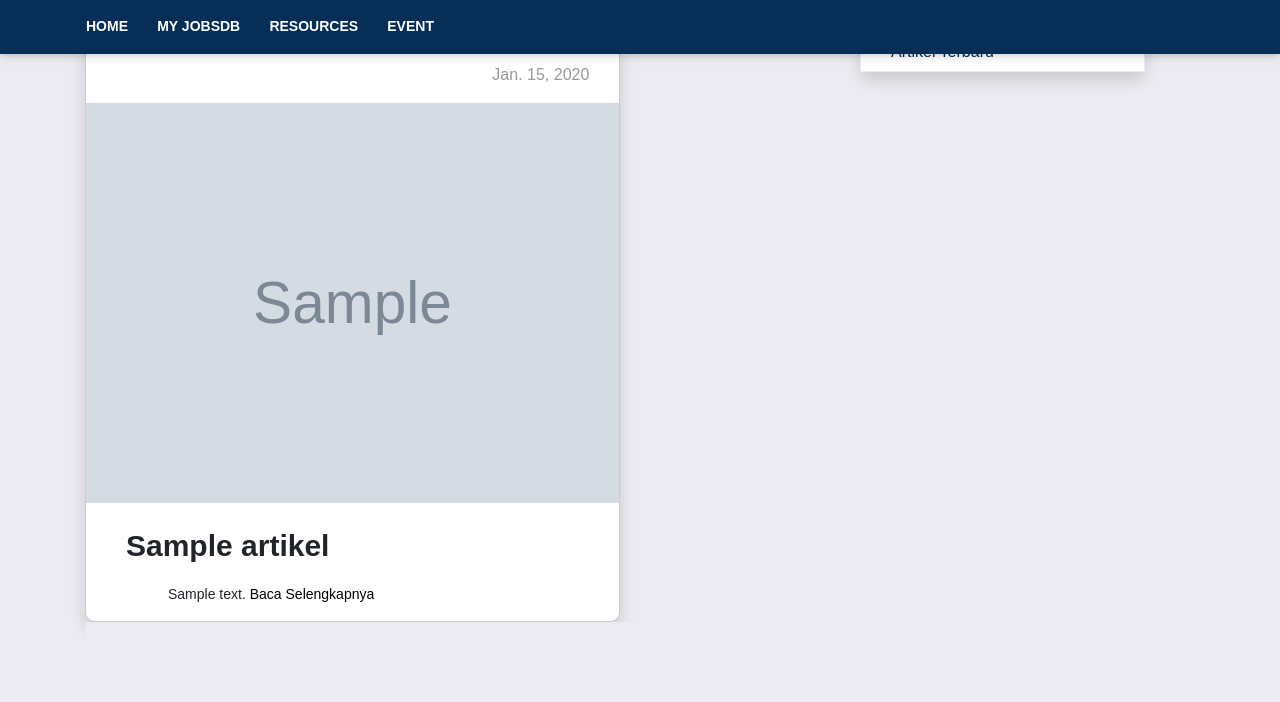
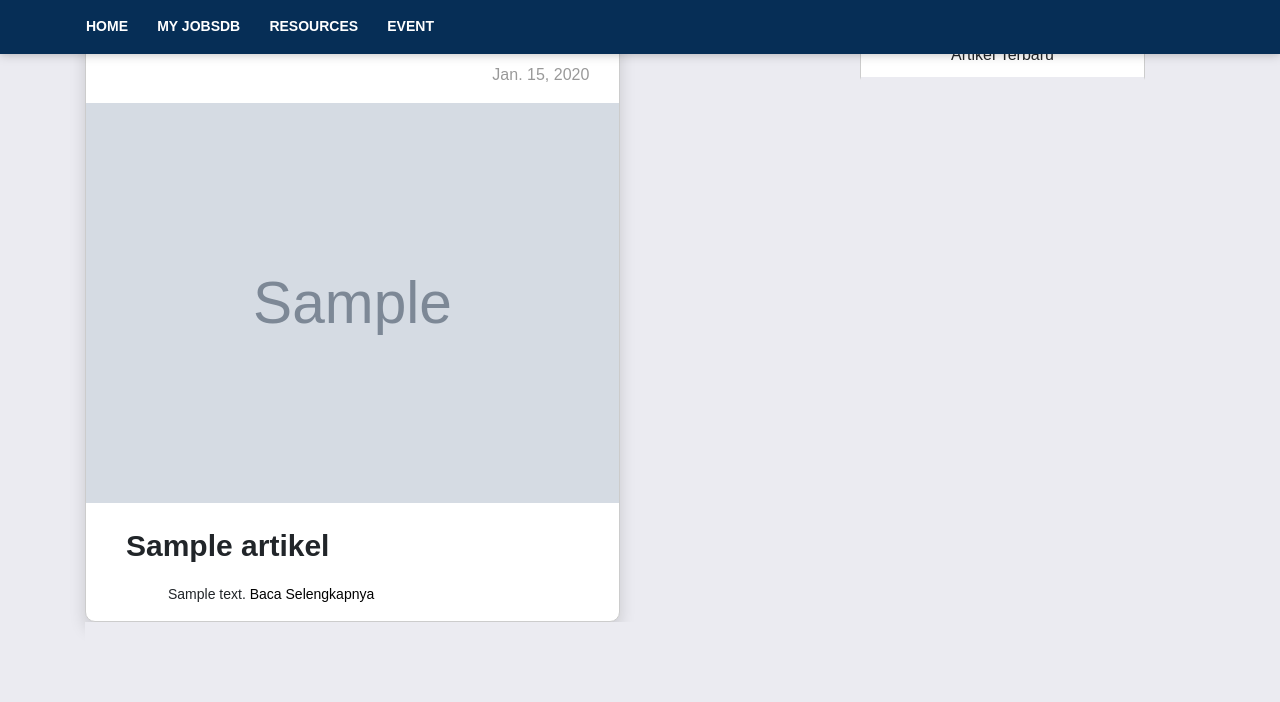
Before and after one commit to HundredBeans/django-jobsdb, a Django app: page /artikel in a window 1280 px wide. Shown: the part 136-838 px from the top of the page. Run offline with Django 3.2, Linux system fonts and the light colour scheme; tables that the repository leaves empty hold one stand-in row (values such as "Sample post"); grey boxes marked "Sample" are stand-in pictures; some libraries are stand-ins or nearby versions.

Commit message:
add update

```diff
--- a/jobsdb/jobsdbApp/static/css/style.css
+++ b/jobsdb/jobsdbApp/static/css/style.css
@@ -353,15 +353,10 @@
     display: table;
 }
 .resource-border-small{
-    border: #ebebf1 1px solid;
+    border: #ccc 1px solid;
     padding: 0 30px;
     background-color: white;
-    height: 40px;
-}
-.resource-border-small p{
-    margin: auto 0;
-    display: table;
-    color: #062e56;
+    border-radius: 10px;
 }
 .resource-del-margin-small{
     margin-left: 0px;
@@ -377,24 +372,39 @@
     margin-top: 30px;
     margin-right: 30px;
 }
-.resource-artikel-terbaru{
+.resource-border-md-6{
+    border: #ccc 1px solid;
     box-shadow: 0 .5rem 1rem rgba(0,0,0,0.15);
+    margin: 0;
+    background-color: white;
     border-radius: 10px;
 }
-.resource-del-padding{
-    padding: 0;
+.resource-artikel-terbaru{
+    background-color: white;
+    border-bottom: 3px solid #ebebf1;
+    border-top: 1px #ccc solid;
+    border-left: 1px #ccc solid;
+    border-right: 1px #ccc solid;
+}
+.resource-artikel-terbaru p{
+    display: table;
+    margin: 10px auto;
 }
 .resource-list-judul{
     background-color: white;
-    padding-left: 30px;
-    height: 35px;
+    border-left: 1px #ccc solid;
+    border-right: 1px #ccc solid;
 }
-.resource-list-judul p{
-    margin: auto 0;
+.resource-list-judul a p{
     display: table;
+    margin: 3px auto;
+    height: 5px;
+}
+.resource-list-judul a{
+    display: table;
+    margin: 3px auto;
 }
 .resource-up{
-    margin-top: 0px;
+    display: table;
     margin-bottom: auto;
-    display: table;
 }
--- a/jobsdb/jobsdbApp/templates/jobsdbApp/resource.html
+++ b/jobsdb/jobsdbApp/templates/jobsdbApp/resource.html
@@ -50,13 +50,13 @@
 
                 </div>
                 <div class="col-md-3 resource-del-padding resource-up">
-                    <div class="resource-artikel-terbaru">
-                        <div class="row align-items-center resource-del-margin-small resource-border-small">
+                    <div class="">
+                        <div class="row align-items-center resource-artikel-terbaru">
                             <p>Artikel Terbaru</p>
                         </div>
                         {% for artikel in artikel %}
-                            <div class="row align-items-center resource-del-margin-small resource-list-judul">
-                                <p>{{artikel.judul}}</p>
+                            <div class="row align-items-center resource-list-judul">
+                                <a href="{% url 'artikel' artikel.id %}"> <p>{{artikel.judul}}</p> </a>
                             </div>
                         {% endfor %}
                     </div>
```
